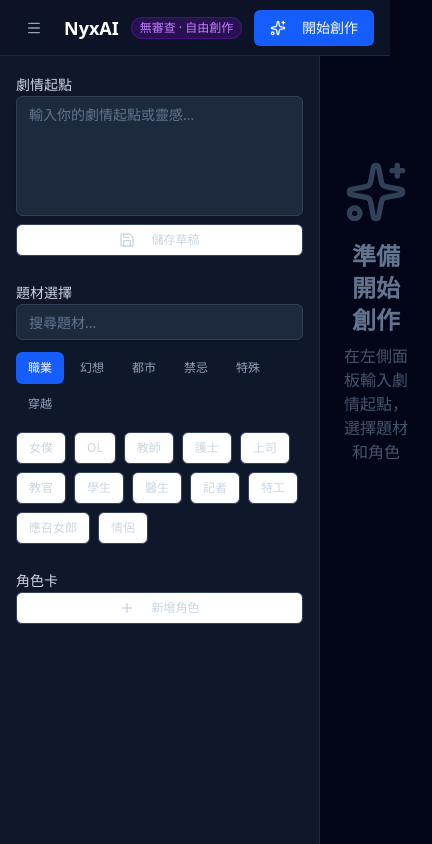
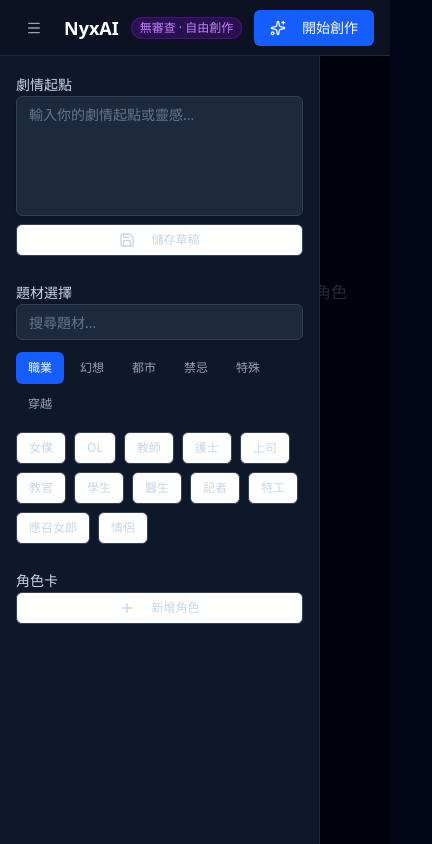
Before and after one commit to fallenblueray/nyx-ai, a Next.js app: page /app in a window 390 px wide. Shown: the whole page, 432 px wide, since content can reach past the window. Built offline with nearby package versions, Linux system fonts and the light colour scheme.

Commit message:
Fix: Mobile panel - show menu button only on mobile, add overlay

```diff
--- a/src/app/app/page.tsx
+++ b/src/app/app/page.tsx
@@ -30,7 +30,7 @@ export default function AppPage() {
             variant="ghost"
             size="icon"
             onClick={() => setPanelCollapsed(!isPanelCollapsed)}
-            className="text-slate-400 hover:text-slate-200"
+            className="md:hidden text-slate-400 hover:text-slate-200"
           >
             <Menu className="w-5 h-5" />
           </Button>
@@ -47,10 +47,17 @@ export default function AppPage() {
 
       <div className="flex pt-14 min-h-screen">
         {/* Left Panel */}
+        {/* Overlay for mobile */}
+        {!isPanelCollapsed && (
+          <div
+            className="fixed inset-0 bg-black/50 z-40 md:hidden"
+            onClick={() => setPanelCollapsed(true)}
+          />
+        )}
         <aside
           className={cn(
-            "fixed left-0 top-14 bottom-0 w-80 bg-slate-900 border-r border-slate-800 overflow-y-auto transition-transform duration-300 md:translate-x-0",
-            isPanelCollapsed ? "-translate-x-full" : "translate-x-0"
+            "fixed left-0 top-14 bottom-0 w-80 bg-slate-900 border-r border-slate-800 overflow-y-auto transition-transform duration-300 z-40",
+            isPanelCollapsed ? "-translate-x-full md:translate-x-0" : "translate-x-0"
           )}
         >
           <div className="p-4 space-y-6">
@@ -96,10 +103,7 @@ export default function AppPage() {
 
         {/* Main Workspace */}
         <main
-          className={cn(
-            "flex-1 p-6 transition-all duration-300",
-            isPanelCollapsed ? "ml-0" : "ml-80"
-          )}
+          className="flex-1 p-6 ml-0 md:ml-80"
         >
           <div className="max-w-4xl mx-auto">
             <div className="text-center py-20">
```
